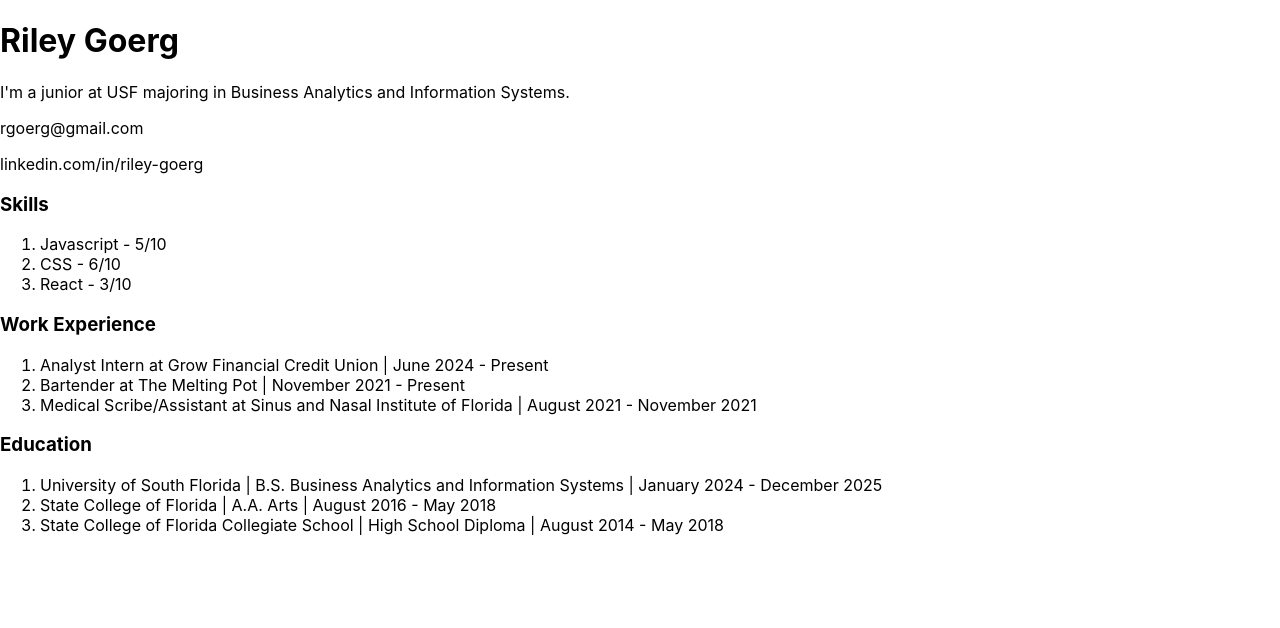
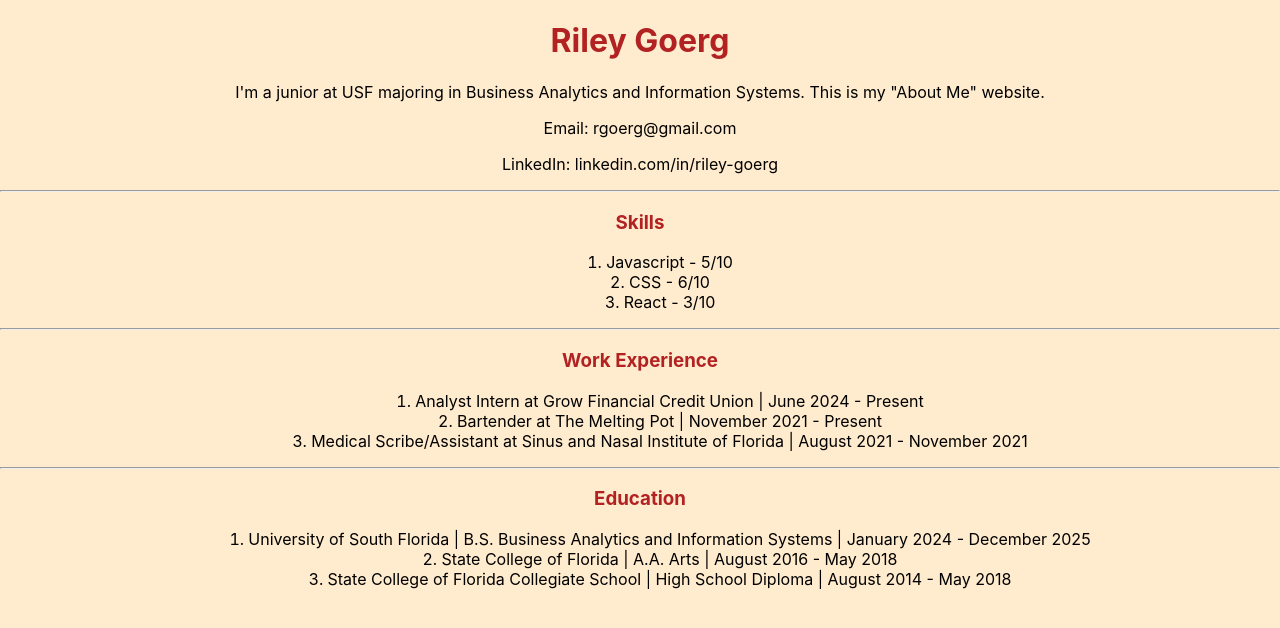
Before and after one commit to rileygoerg/Coding_Challenge_15, a React (Create React App) app in the folder my-app/: page / in a window 1280 px wide. Shown: the top 628 px of the page. Built offline with nearby package versions, Linux system fonts and the light colour scheme.

Commit message:
Added CSS styling

```diff
--- a/my-app/src/App.css
+++ b/my-app/src/App.css
@@ -1,38 +1,17 @@
-.App {
-  text-align: center;
+html{
+  background-color: blanchedalmond;
 }
-
-.App-logo {
-  height: 40vmin;
-  pointer-events: none;
+h1{
+  color:firebrick
 }
-
-@media (prefers-reduced-motion: no-preference) {
-  .App-logo {
-    animation: App-logo-spin infinite 20s linear;
-  }
+header{
+  text-align:center;
 }
-
-.App-header {
-  background-color: #282c34;
-  min-height: 100vh;
-  display: flex;
-  flex-direction: column;
-  align-items: center;
-  justify-content: center;
-  font-size: calc(10px + 2vmin);
-  color: white;
+h3{
+  text-align:center;
+  color:firebrick
 }
-
-.App-link {
-  color: #61dafb;
+ol{
+  text-align:center;
+  list-style-position:inside;
 }
-
-@keyframes App-logo-spin {
-  from {
-    transform: rotate(0deg);
-  }
-  to {
-    transform: rotate(360deg);
-  }
-}
--- a/my-app/src/App.js
+++ b/my-app/src/App.js
@@ -21,10 +21,11 @@
   <div>
     <header>
     <h1>Riley Goerg</h1>
-    <p>I'm a junior at USF majoring in Business Analytics and Information Systems.</p>
-    <p>rgoerg@gmail.com</p>
-    <p>linkedin.com/in/riley-goerg</p>
+    <p>I'm a junior at USF majoring in Business Analytics and Information Systems. This is my "About Me" website.</p>
+    <p>Email: rgoerg@gmail.com</p>
+    <p>LinkedIn: linkedin.com/in/riley-goerg</p>
     </header>
+    <hr></hr>
     <section>
       <h3>Skills</h3>
       <ol>
@@ -33,6 +34,7 @@
         ))}
       </ol>
     </section>
+        <hr></hr>
     <section>
       <h3>Work Experience</h3>
       <ol>
@@ -41,6 +43,7 @@
         ))}
       </ol>
     </section>
+    <hr></hr>
     <section>
       <h3>Education</h3>
       <ol>
```
